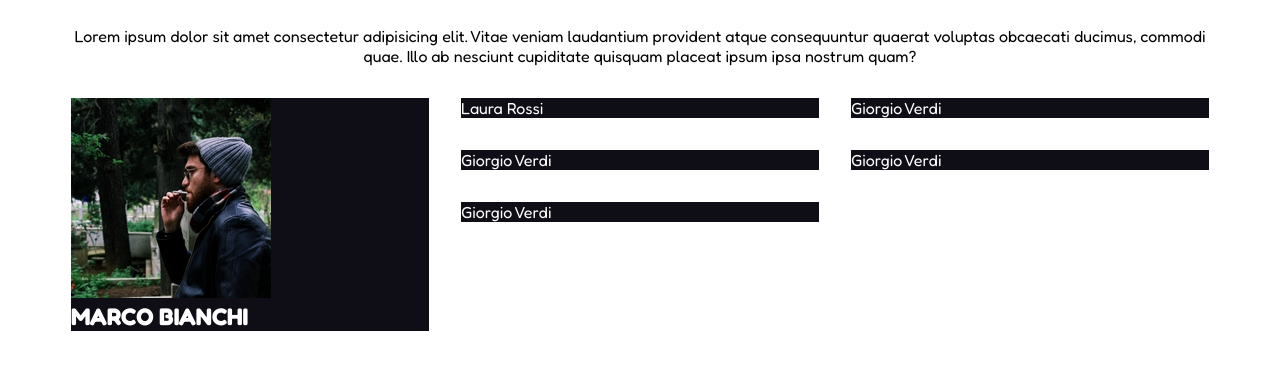
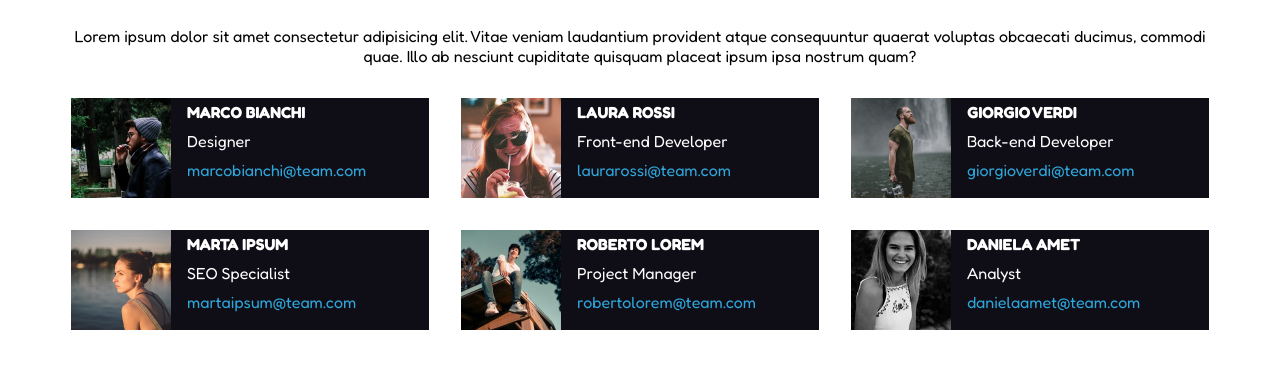
Before and after one commit to Richter96/html-css-float-cards, a plain HTML site: page index.html in a window 1280 px wide. Shown: the part 93-462 px from the top of the page. Drawn offline with Linux system fonts and the light colour scheme.

Commit message:
ADD info section team

```diff
--- a/asset/css/style.css
+++ b/asset/css/style.css
@@ -1,23 +1,29 @@
-
 /* region common */
-*{
+* {
     margin: 0;
     padding: 0;
     box-sizing: border-box;
 }
 
-:root
-{
- --fc-pink: #e53170;
- --fc-tbackground: #0f0e17;
- --fc-lightblu: #2fa6da;
- --fc-grey:#b1b2b5;
+:root {
+    --fc-pink: #e53170;
+    --fc-tbackground: #0f0e17;
+    --fc-lightblu: #2fa6da;
+    --fc-grey: #b1b2b5;
 }
 
 
 body {
     font-family: 'Fredoka', sans-serif;
 }
+
+/* CLEARFIX */
+.clearfix::after {
+    content: "';
+ display: table;
+    clear: both;
+}
+
 /* endregion common */
 
 
@@ -42,13 +48,24 @@ header h1 {
 
 }
 
-p{
+.col-t img {
+    height: 100px;
+    float: left;
+    padding-right: 1rem ;
+}
+
+p {
     padding: 1rem;
     text-align: center;
 }
 
+.email  {
+    color: var(--fc-lightblu);
+}
 
-
+.col-t span {
+    line-height: 1.8rem;
+}
 
 
 
@@ -59,6 +76,6 @@ p{
 /* debug */
 .debug {
     height: 100px;
-background-color: #e53170;
-border: 1px solid #ff8906;
+    background-color: #e53170;
+    border: 1px solid #ff8906;
 }
--- a/index.html
+++ b/index.html
@@ -20,6 +20,7 @@
     </header>
     <main class="app_main">
         <div class="container">
+            <!-- section description team -->
             <section class="descrip-team">
                 <p>
                     Lorem ipsum dolor sit amet consectetur adipisicing elit. Vitae veniam laudantium provident atque
@@ -27,24 +28,71 @@
                     placeat ipsum ipsa nostrum quam?
                 </p>
             </section>
-            <section class="colums-team">
+            <!-- /section description team -->
+
+            <!-- section team -->
+
+            <section class="colums-team clearfix">
+
                 <div class="col-t">
-                    <img src="./asset/img/male1.png" alt=""></IMg> <h2>MARCO BIANCHI</h2>
+                    <img src="./asset/img/male1.png" alt=""></IMg>
+                    <span class="name">
+                        <strong>MARCO BIANCHI</strong>
+                    </span>
+                    <br>
+                    <span class="work">Designer</span>
+                    <br>
+                    <span class="email">marcobianchi@team.com</span>
                 </div>
                 <div class="col-t">
-                    Laura Rossi
+                    <img src="./asset/img/female1.png" alt=""></IMg>
+                    <span class="name">
+                        <strong>LAURA ROSSI</strong>
+                    </span>
+                    <br>
+                    <span class="work">Front-end Developer</span>
+                    <br>
+                    <span class="email">laurarossi@team.com</span>
                 </div>
                 <div class="col-t">
-                    Giorgio Verdi
+                    <img src="./asset/img/male2.png" alt=""></IMg>
+                    <span class="name">
+                        <strong>GIORGIO VERDI</strong>
+                    </span>
+                    <br>
+                    <span class="work">Back-end Developer</span>
+                    <br>
+                    <span class="email">giorgioverdi@team.com</span>
                 </div>
                 <div class="col-t">
-                    Giorgio Verdi
+                    <img src="./asset/img/female2.png" alt=""></IMg>
+                    <span class="name">
+                        <strong>MARTA IPSUM</strong>
+                    </span>
+                    <br>
+                    <span class="work">SEO Specialist</span>
+                    <br>
+                    <span class="email">martaipsum@team.com</span>
                 </div>
                 <div class="col-t">
-                    Giorgio Verdi
+                    <img src="./asset/img/male3.png" alt=""></IMg>
+                    <span class="name">
+                        <strong>ROBERTO LOREM </strong>
+                    </span>
+                    <br>
+                    <span class="work">Project Manager</span>
+                    <br>
+                    <span class="email">robertolorem@team.com</span>
                 </div>
                 <div class="col-t">
-                    Giorgio Verdi
+                    <img src="./asset/img/female3.png" alt=""></IMg>
+                    <span class="name">
+                        <strong>DANIELA AMET</strong>
+                    </span>
+                    <br>
+                    <span class="work">Analyst</span>
+                    <br>
+                    <span class="email">danielaamet@team.com</span>
                 </div>
 
             </section>
```
